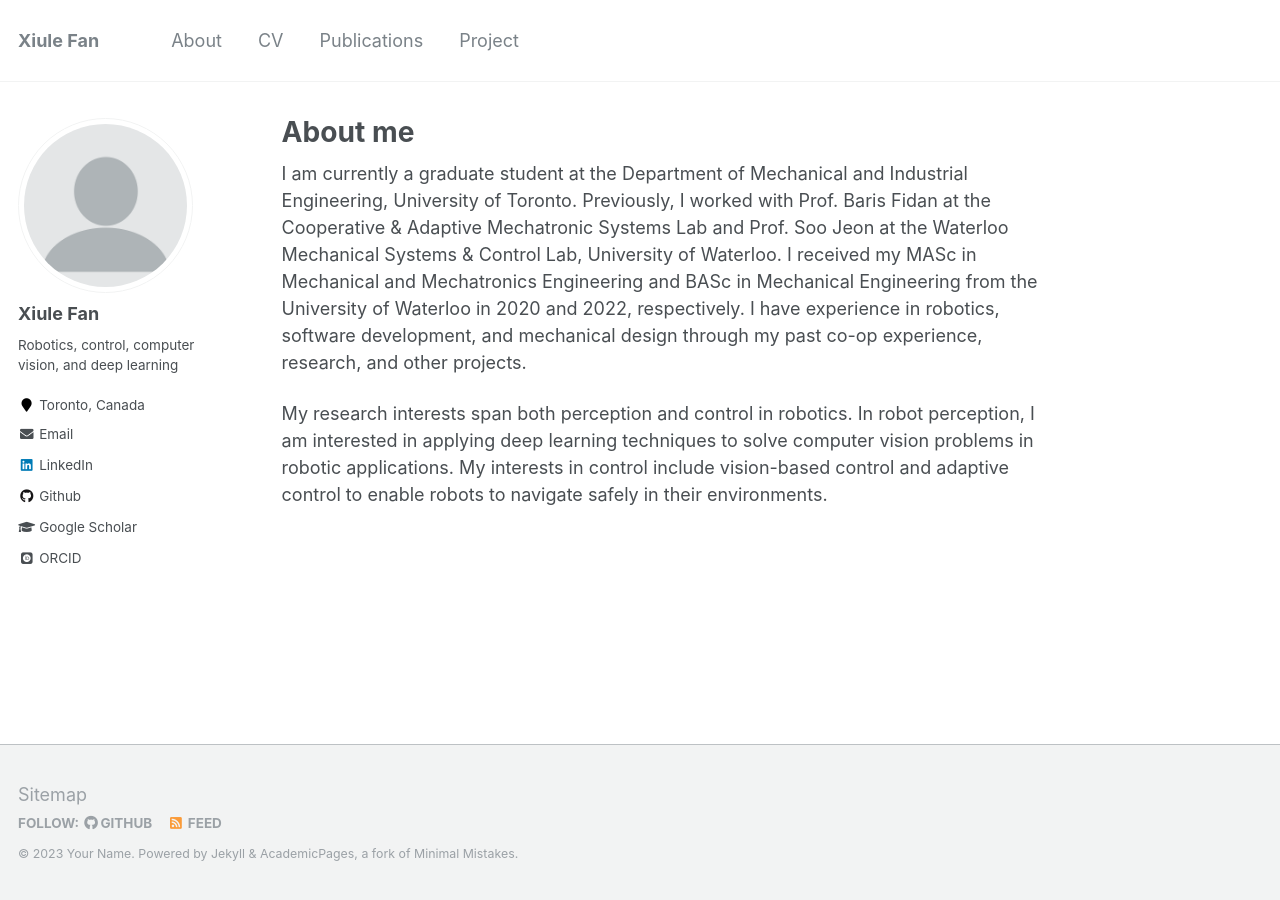
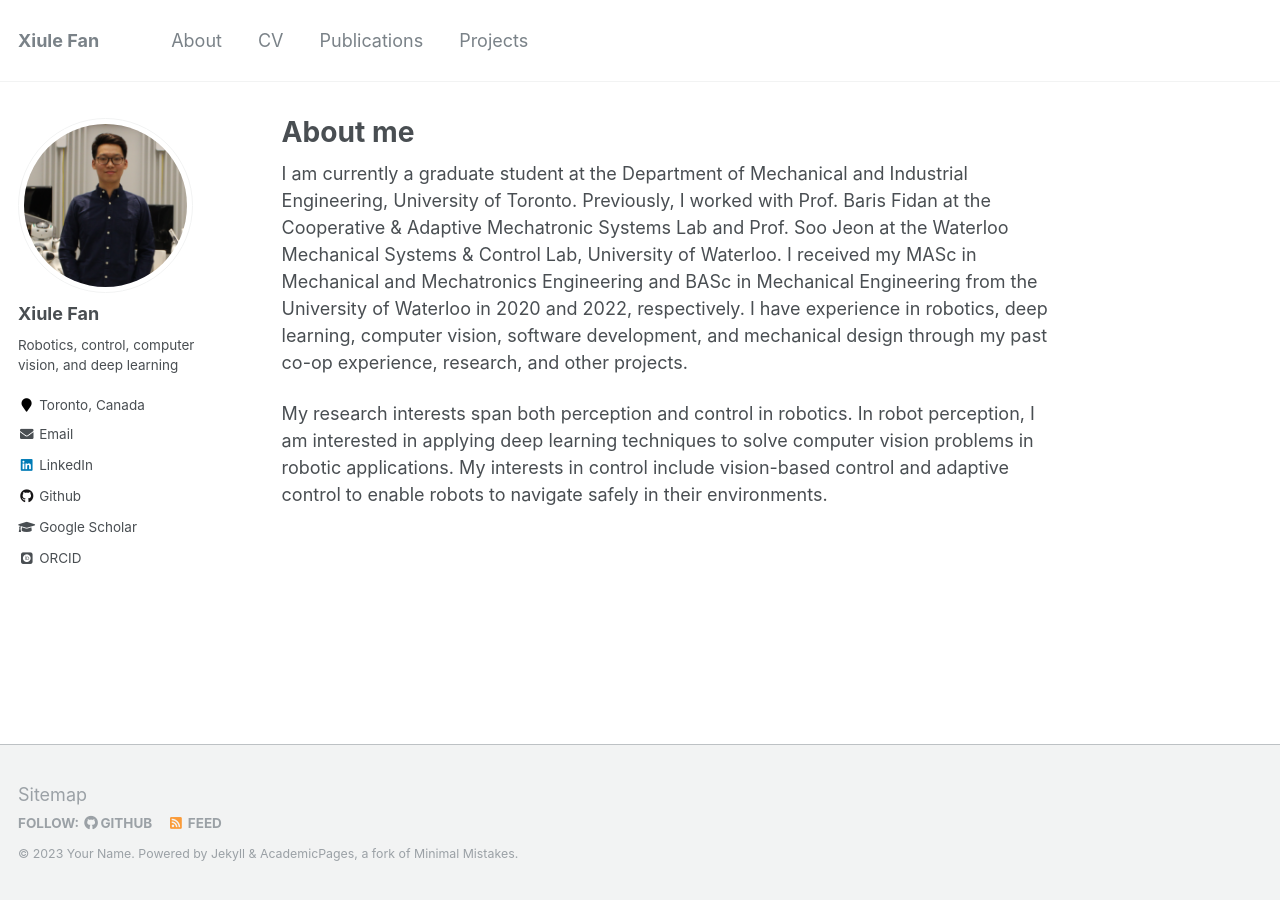
Before and after one commit to fanxiule/fanxiule.github.io, a Jekyll site: the page built from _pages/about.md, in a window 1280 px wide. Built offline with Jekyll 4.4.1, drawn with Linux system fonts in a browser that asks for light colours; some web fonts are replaced.

Commit message:
Added first project

```diff
--- a/_config.yml
+++ b/_config.yml
@@ -81,7 +81,7 @@ analytics:
 # Site Author
 author:
   name             : "Xiule Fan"
-  avatar           : "profile.png"  # TODO
+  avatar           : "fan_profile.png"
   bio              : "Robotics, control, computer vision, and deep learning"
   location         : "Toronto, Canada"
   employer         :
--- a/_data/navigation.yml
+++ b/_data/navigation.yml
@@ -9,5 +9,5 @@ main:
   - title: "Publications"
     url: /publications/
 
-  - title: "Project"
+  - title: "Projects"
     url: /project/
--- a/_pages/about.md
+++ b/_pages/about.md
@@ -8,6 +8,6 @@ redirect_from:
   - /about.html
 ---
 
-I am currently a graduate student at the Department of Mechanical and Industrial Engineering, University of Toronto. Previously, I worked with Prof. Baris Fidan at the Cooperative & Adaptive Mechatronic Systems Lab and Prof. Soo Jeon at the Waterloo Mechanical Systems & Control Lab, University of Waterloo. I received my MASc in Mechanical and Mechatronics Engineering and BASc in Mechanical Engineering from the University of Waterloo in 2020 and 2022, respectively. I have experience in robotics, software development, and mechanical design through my past co-op experience, research, and other projects.
+I am currently a graduate student at the Department of Mechanical and Industrial Engineering, University of Toronto. Previously, I worked with Prof. Baris Fidan at the Cooperative & Adaptive Mechatronic Systems Lab and Prof. Soo Jeon at the Waterloo Mechanical Systems & Control Lab, University of Waterloo. I received my MASc in Mechanical and Mechatronics Engineering and BASc in Mechanical Engineering from the University of Waterloo in 2020 and 2022, respectively. I have experience in robotics, deep learning, computer vision, software development, and mechanical design through my past co-op experience, research, and other projects.
 
 My research interests span both perception and control in robotics. In robot perception, I am interested in applying deep learning techniques to solve computer vision problems in robotic applications. My interests in control include vision-based control and adaptive control to enable robots to navigate safely in their environments.
```
Also changed, not shown: _project/portfolio-1.md (+2 -2 lines), images/CRD_Fusion_disp_0.png (added), images/CRD_Fusion_occ_0.png (added), images/fan_profile.JPG (deleted), images/fan_profile.png (added).
